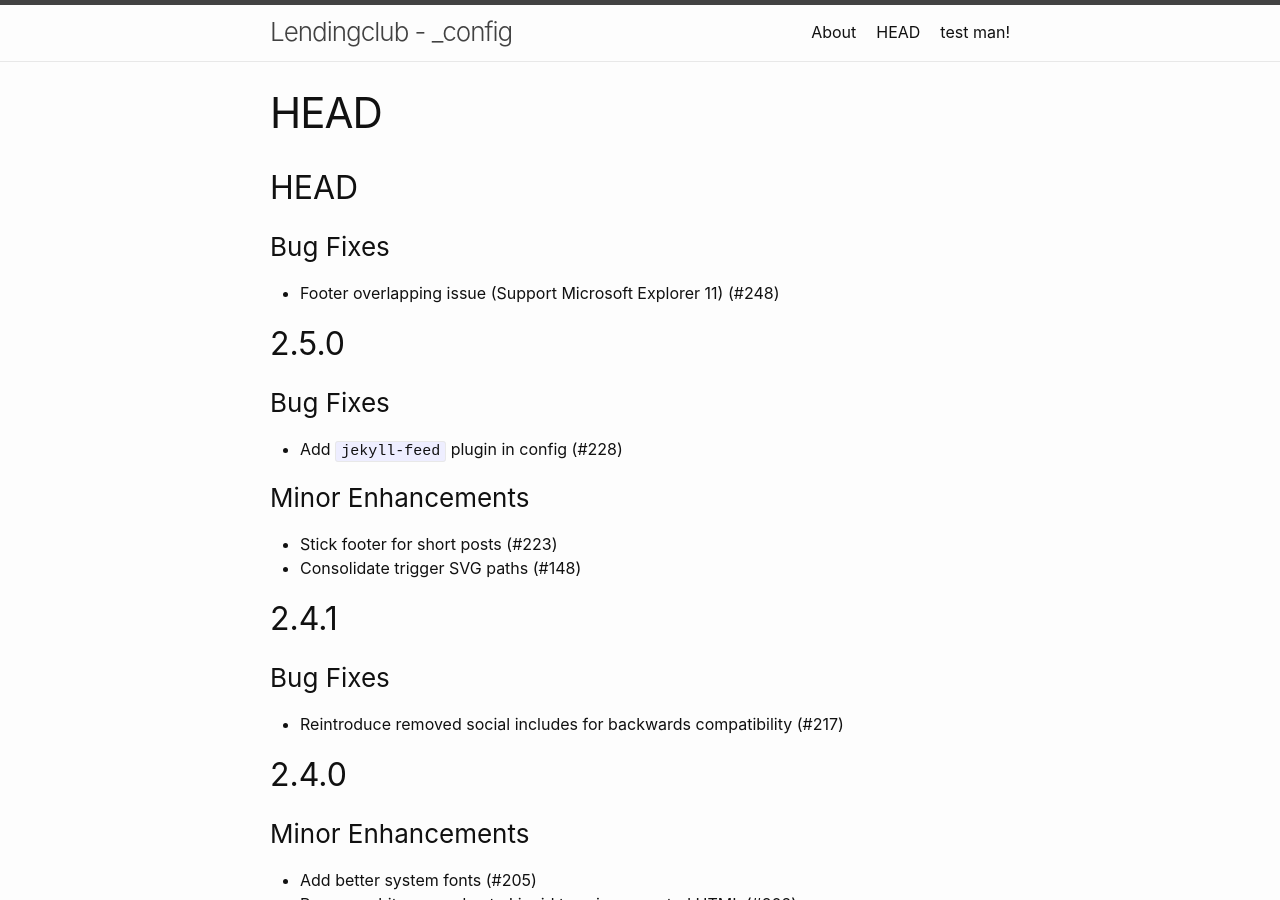
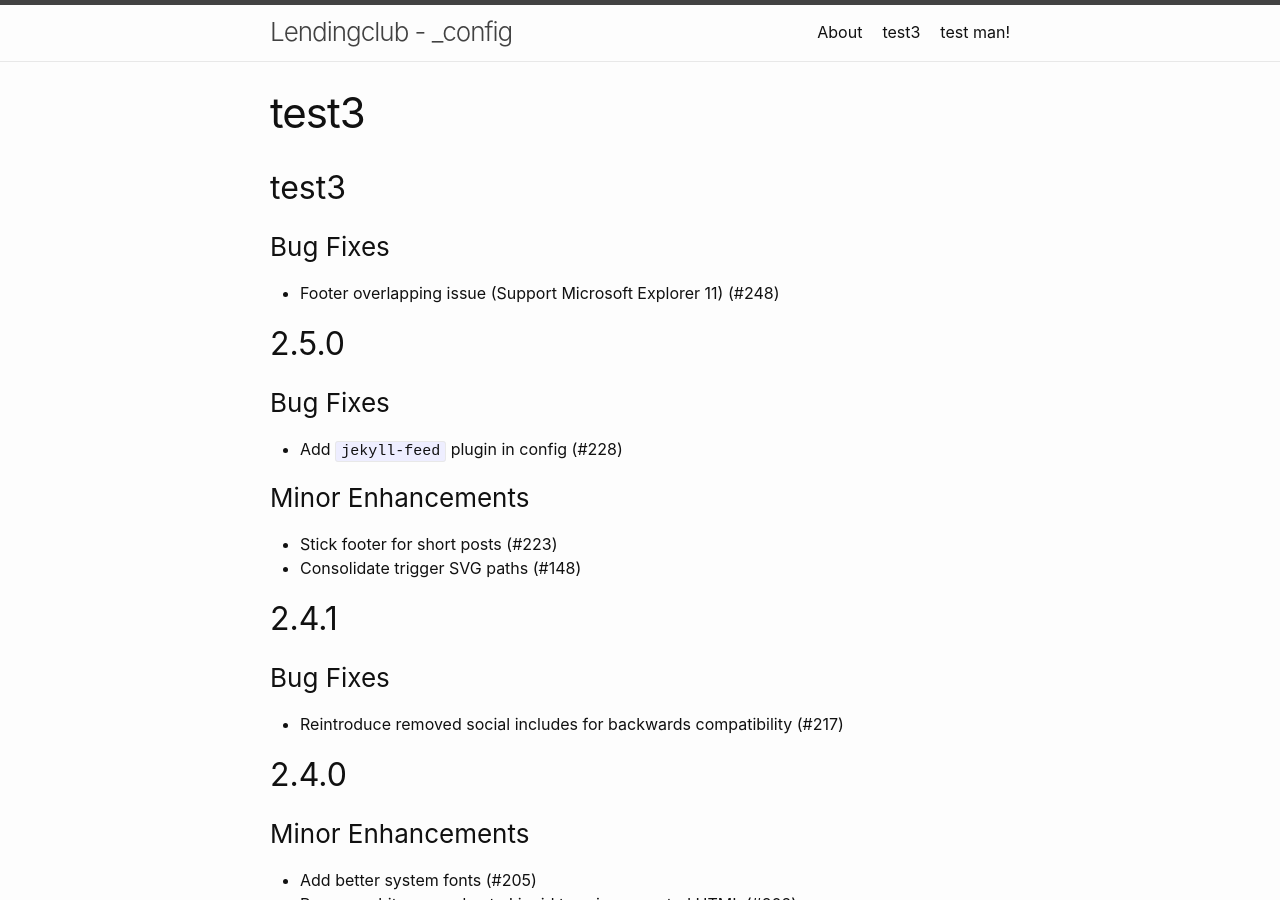
Before and after one commit to junparkh/LendingClub, a Jekyll site: the page built from History.markdown, in a window 1280 px wide and 900 px high. Built offline with Jekyll 4.4.1, drawn with Linux system fonts in a browser that asks for light colours; our own code applies the rules of GitHub Pages for plain Markdown files.

Commit message:
Update History.markdown

```diff
--- a/History.markdown
+++ b/History.markdown
@@ -1,4 +1,4 @@
-## HEAD
+## test3
 
 ### Bug Fixes
 
```
